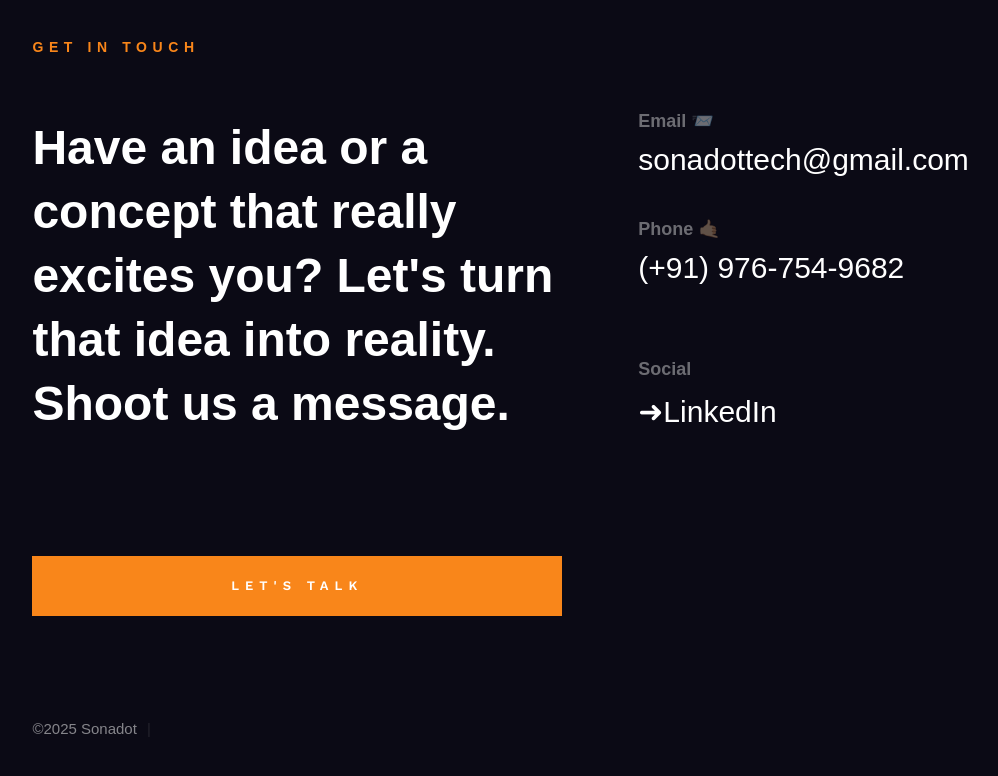
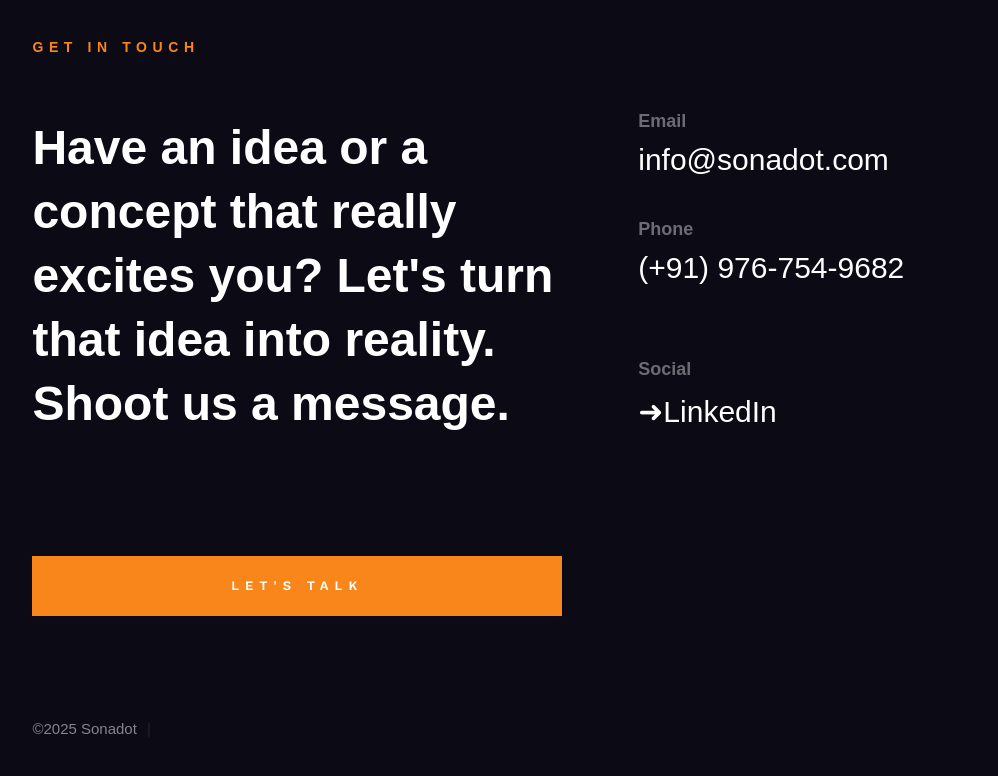
Before and after one commit to sonadottech/portfolio, a plain HTML site: page index.html in a window 1280 px wide. Shown: the part 3622-4398 px from the top of the page, without its empty margins (58-1056 px from the left). Drawn offline with nearby package versions, Linux system fonts and the light colour scheme; a web font is replaced by a local one.

Commit message:
Update index.html

```diff
--- a/index.html
+++ b/index.html
@@ -65,11 +65,11 @@
                     <li><a class="smoothscroll" href="#about" title="About">Who we are</a></li>
                     <li><a class="smoothscroll" href="#services" title="have a look">What we do </a></li>
                     <!-- <li><a class="smoothscroll" href="#portfolio" title="Works">Projects</a></li> -->
-                    <!-- <li><a href="mailto:sonadottech@gmail.com" title="Contact us">Contact us</a></li> -->
+                    <!-- <li><a href="mailto:info@sonadot.com" title="Contact us">Contact us</a></li> -->
                 </ul>
             </nav> <!-- end header-nav-wrap -->
 
-            <a href="mailto:sonadottech@gmail.com"
+            <a href="mailto:info@sonadot.com"
                 class="btn btn--stroke btn--small">Contact Us</a>
 
         </div> <!-- end header-content -->
@@ -285,7 +285,7 @@
                 </div>
 
                 <div class="footer-email-us">
-                    <a href="mailto:sonadottech@gmail.com" class="btn btn--primary h-full-width">Let's Talk</a>
+                    <a href="mailto:info@sonadot.com" class="btn btn--primary h-full-width">Let's Talk</a>
                 </div>
             </div>
 
@@ -293,15 +293,15 @@
                 <div class="footer-contacts">
                     <div class="footer-contact-block" data-aos="fade-up">
                         <h5 class="footer-contact-block__header">
-                            Email 📨
+                            Email
                         </h5>
                         <p class="footer-contact-block__content">
-                            <a href="mailto:sonadottech@gmail.com">sonadottech@gmail.com</a>
+                            <a href="mailto:info@sonadot.com">info@sonadot.com</a>
                         </p>
                     </div> <!-- end footer-contact-block -->
                     <div class="footer-contact-block" data-aos="fade-up">
                         <h5 class="footer-contact-block__header">
-                            Phone 🤙🏼
+                            Phone
                         </h5>
                         <p class="footer-contact-block__content">
                             <a href="tel:+919767549682">(+91)  976-754-9682</a>
```
